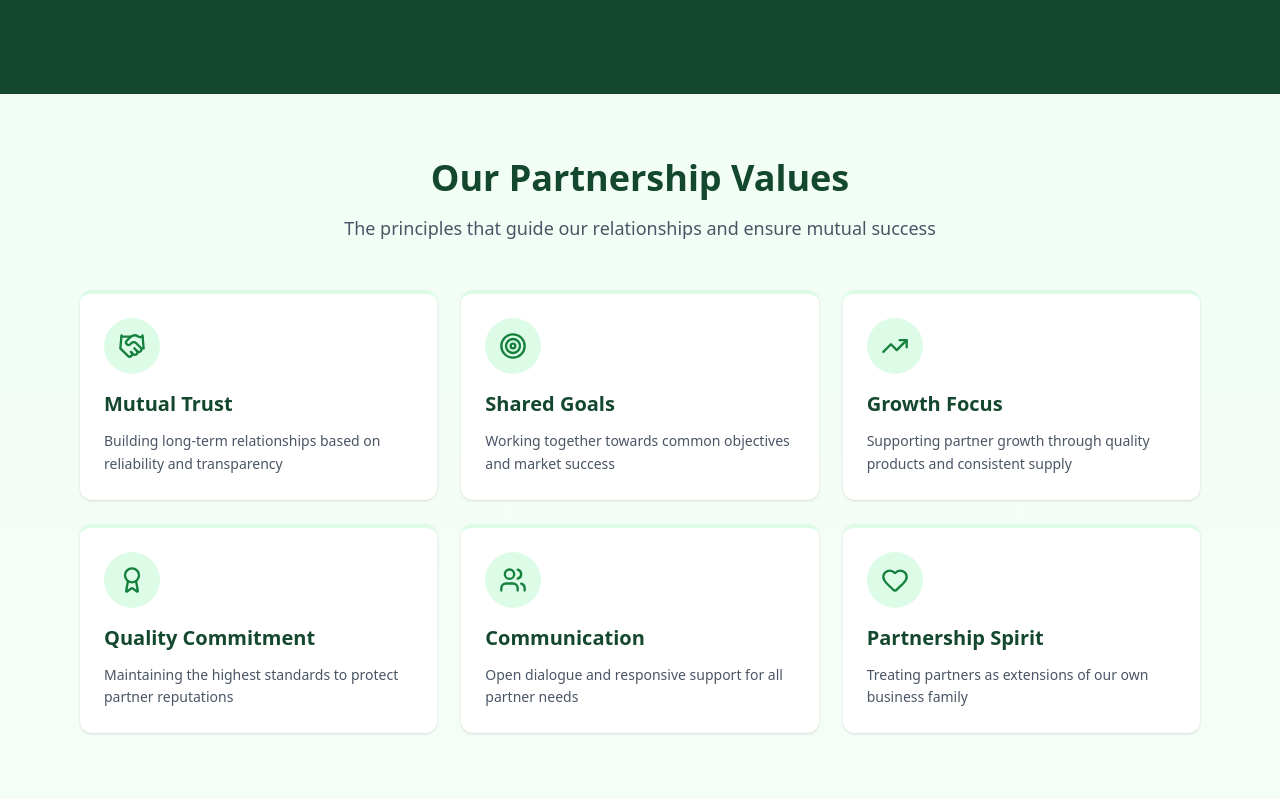
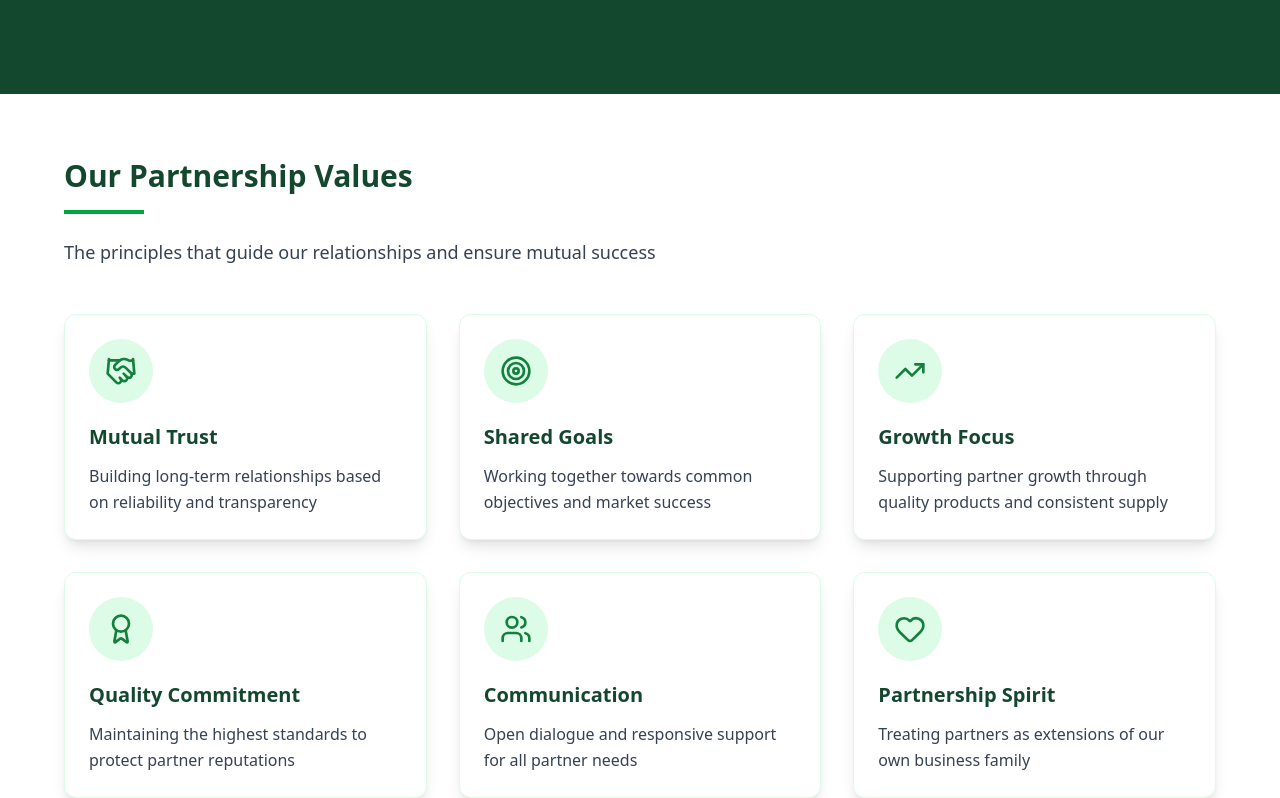
Before and after one commit to KeniKT/zk-flowers, a React (Vite) app: page /partners in a window 1280 px wide. Shown: the part 535-1333 px from the top of the page. Built offline with nearby package versions, Linux system fonts and the light colour scheme.

Commit message:
values update

```diff
--- a/src/pages/partners/components/PartnershipValues.jsx
+++ b/src/pages/partners/components/PartnershipValues.jsx
@@ -1,7 +1,31 @@
-import React from "react";
+import React, { useEffect, useRef, useState } from "react";
 import { Handshake, Target, TrendingUp, Award, Users, Heart } from "lucide-react";
 
 export default function PartnershipValues() {
+  const [isVisible, setIsVisible] = useState(false);
+  const sectionRef = useRef(null);
+
+  useEffect(() => {
+    const observer = new IntersectionObserver(
+      ([entry]) => {
+        if (entry.isIntersecting) {
+          setIsVisible(true);
+        }
+      },
+      { threshold: 0.2 }
+    );
+
+    if (sectionRef.current) {
+      observer.observe(sectionRef.current);
+    }
+
+    return () => {
+      if (sectionRef.current) {
+        observer.unobserve(sectionRef.current);
+      }
+    };
+  }, []);
+
   const partnershipValues = [
     {
       icon: Handshake,
@@ -36,36 +60,52 @@ export default function PartnershipValues() {
   ];
 
   return (
-    <section className="max-w-6xl mx-auto py-16 px-4">
-      <div className="text-center mb-12">
-        <h2 className="text-4xl font-bold mb-4" style={{ color: '#14482E' }}>Our Partnership Values</h2>
-        <p className="text-lg text-gray-600 max-w-2xl mx-auto">
+    <section
+      ref={sectionRef}
+      className="relative py-16 px-6 bg-white"
+    >
+      <div className="max-w-6xl mx-auto">
+        {/* Heading - matching StorySection style */}
+        <div className={`mb-12 transition-all duration-700 transform ${
+          isVisible ? 'opacity-100 translate-y-0' : 'opacity-0 translate-y-8'
+        }`}>
+          <h2 className="text-3xl font-bold mb-4" style={{ color: "#14482E" }}>
+            Our Partnership Values
+          </h2>
+          <div className="w-20 h-1 bg-green-600 mb-6"></div>
+          <p className="text-lg text-gray-700 max-w-2xl">
             The principles that guide our relationships and ensure mutual success
           </p>
         </div>
 
-      <div className="grid md:grid-cols-2 lg:grid-cols-3 gap-6">
+        {/* Values Grid */}
+        <div className="grid md:grid-cols-2 lg:grid-cols-3 gap-8">
           {partnershipValues.map((value, index) => (
             <div
               key={index}
-            className="bg-white rounded-xl p-6 shadow-sm hover:shadow-lg transition-all border-t-4"
-            style={{ borderColor: '#dcfce7' }}
+              className={`bg-white rounded-xl p-6 shadow-lg border border-green-100 hover:shadow-xl hover:border-green-300 transition-all duration-300 transform hover:-translate-y-2 ${
+                isVisible ? 'opacity-100 translate-y-0' : 'opacity-0 translate-y-8'
+              }`}
+              style={{
+                transitionDelay: `${200 + index * 100}ms`
+              }}
             >
               <div
-              className="w-14 h-14 rounded-full flex items-center justify-center mb-4"
+                className="w-16 h-16 rounded-full flex items-center justify-center mb-5 transition-all duration-300 hover:scale-110"
                 style={{ backgroundColor: '#dcfce7' }}
               >
-              <value.icon className="w-7 h-7" style={{ color: '#15803d' }} />
+                <value.icon className="w-8 h-8" style={{ color: '#15803d' }} />
               </div>
               <h3 className="text-xl font-bold mb-3" style={{ color: '#14482E' }}>
                 {value.title}
               </h3>
-            <p className="text-gray-600 text-sm leading-relaxed">
+              <p className="text-gray-700 leading-relaxed">
                 {value.description}
               </p>
             </div>
           ))}
         </div>
+      </div>
     </section>
   );
 }
```
Lines whose indentation alone changed are shown as unchanged.
